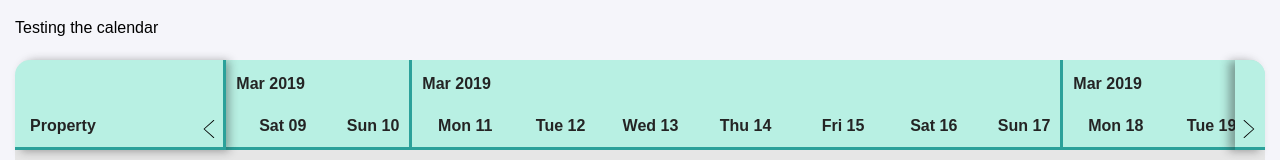
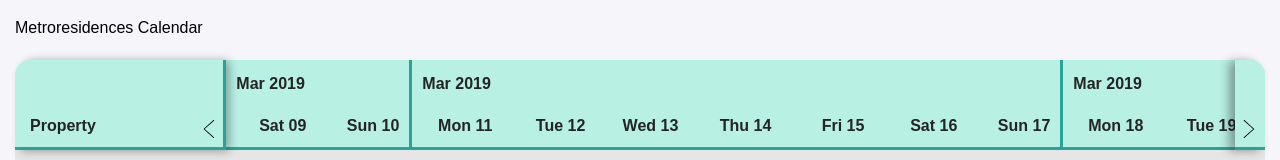
Before and after one commit to nhatndm/react-largelist, a React (Create React App) app: page / in a window 1280 px wide. Shown: the top 160 px of the page. Built offline with nearby package versions, Linux system fonts and the light colour scheme.

Commit message:
change the title

```diff
--- a/src/App.js
+++ b/src/App.js
@@ -8,7 +8,7 @@
   render() {
     return (
       <div className="container">
-        <p> Testing the calendar</p>
+        <p> Metroresidences Calendar</p>
         <Calendar />
       </div>
     );
```
